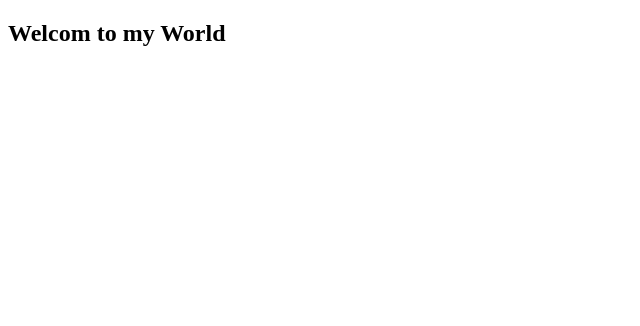
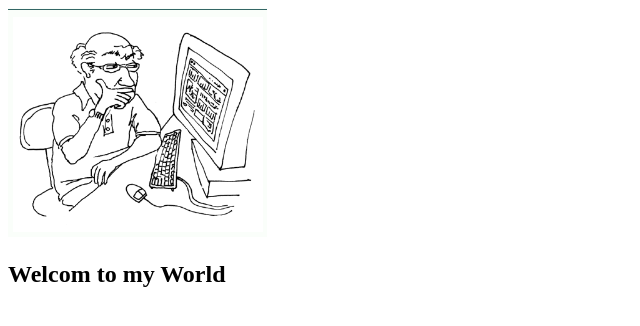
Before and after one commit to DoubleBell/testGit, a plain HTML site: page Index.html in a window 1280 px wide. Shown: the whole page, without its empty margins (0-640 px from the left). Drawn offline with Linux system fonts and the light colour scheme.

Commit message:
Add image to web

```diff
--- a/Index.html
+++ b/Index.html
@@ -6,5 +6,6 @@
 </head>
 
 <body>
+    <img src="2.png" />
     <h2> Welcom to my World</h2>
 </body>
```
